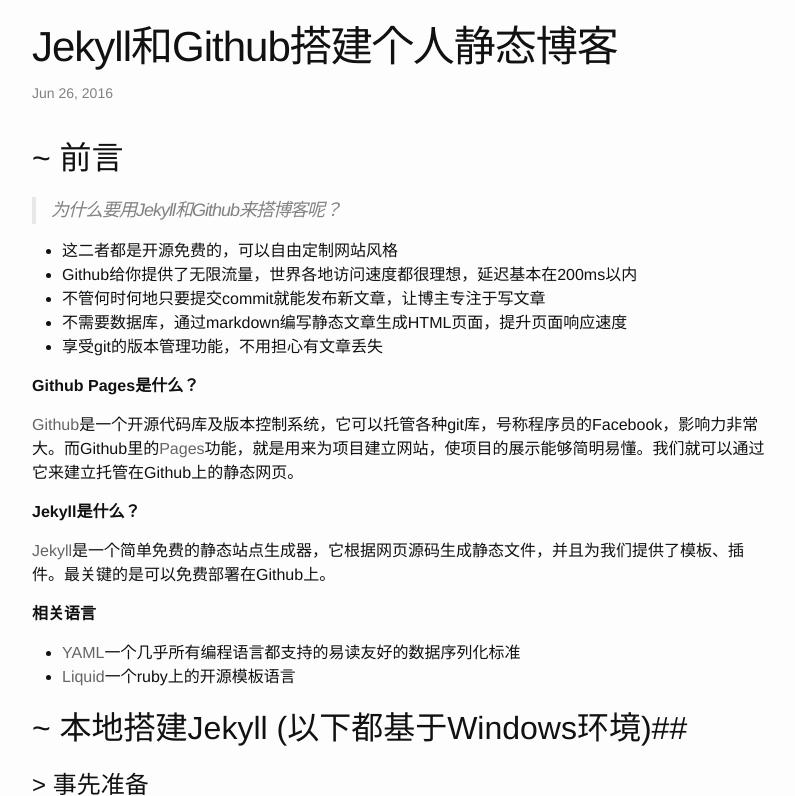
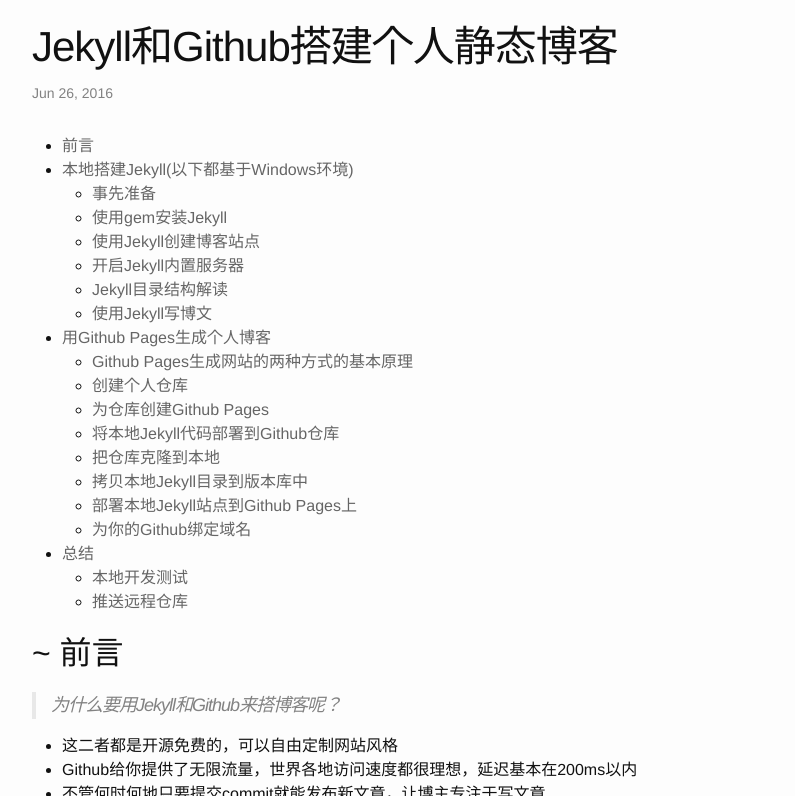
Before and after one commit to zyc8904/zyc8904.github.io, a Jekyll site: the page built from _posts/2016-06-26-MakeBlog.md, in a window 1280 px wide and 900 px high, cut to the strip 104-900 px from the top of the window. Shown: the whole strip, without its empty margins (238-1033 px from the left). Built offline with Jekyll 4.4.1, drawn with Linux system fonts in a browser that asks for light colours; nearby versions of some CDN libraries; library files that are not in the unit come from our copies; Markdown is read by kramdown in place of the engine named in the settings.

Commit message:
增加搭建博客的博文的目录

```diff
--- a/_config.yml
+++ b/_config.yml
@@ -16,4 +16,4 @@
 github_username:  Pwnny
 
 # Build settings
-markdown: Redcarpet
+markdown: Kramdown
--- a/_posts/2016-06-26-MakeBlog.md
+++ b/_posts/2016-06-26-MakeBlog.md
@@ -4,6 +4,29 @@
 date:   2016/6/26 13:03:42
 categories: original
 ---
+
+- [前言](#preface)
+- [本地搭建Jekyll(以下都基于Windows环境)](#NativeBuild)
+	- [事先准备](#NativeBuild01)
+	- [使用gem安装Jekyll](#NativeBuild02)
+	- [使用Jekyll创建博客站点](#NativeBuild03)
+	- [开启Jekyll内置服务器](#NativeBuild04)
+	- [Jekyll目录结构解读](#NativeBuild05)
+	- [使用Jekyll写博文](#NativeBuild06)
+- [用Github Pages生成个人博客](#createGit)
+	- [Github Pages生成网站的两种方式的基本原理](#createGit01)
+	- [创建个人仓库](#createGit02)
+	- [为仓库创建Github Pages](#createGit03)
+	- [将本地Jekyll代码部署到Github仓库](#createGit04)
+	- [把仓库克隆到本地](#createGit05)
+	- [拷贝本地Jekyll目录到版本库中](#createGit06)
+	- [部署本地Jekyll站点到Github Pages上](#createGit07)
+	- [为你的Github绑定域名](#createGit08)
+- [总结](#summarize)
+	- [本地开发测试](#summarize01)
+	- [推送远程仓库](#summarize02)
+
+<span id="preface"></span>
 
 ## ~ 前言 ##
 
@@ -28,7 +51,11 @@
 - [YAML](http://www.yaml.org/)一个几乎所有编程语言都支持的易读友好的数据序列化标准
 - [Liquid](https://shopify.github.io/liquid/)一个ruby上的开源模板语言
 
+<span id="NativeBuild"></span>
+
 ## ~ 本地搭建Jekyll (以下都基于Windows环境)##
+
+<span id="NativeBuild01"></span>
 
 # > 事先准备 #
 
@@ -53,6 +80,8 @@
 
 用RubyInstaller安装Ruby之后都附带有Gems，如有需要可以从[这里](https://rubygems.org/pages/download)单独下载RubyGems。
 
+<span id="NativeBuild02"></span>
+
 # > 使用gem安装Jekyll #
 
 >*代码示例中#及其后面的语句为注释*
@@ -62,6 +91,8 @@
     $ gem install jekyll
 
 所有Jekyll的gem依赖包都会被自动安装。
+
+<span id="NativeBuild03"></span>
 
 # > 使用Jekyll创建博客站点 #
 
@@ -75,6 +106,8 @@
     # 创建一个新的站点
 
 控制台可以看见（创建的地址有所不同）**New jekyll site installed in D:/blog.** 的提示。
+
+<span id="NativeBuild04"></span>
 
 # > 开启Jekyll 内置服务器#
 
@@ -90,6 +123,8 @@
 
 
 > 如果把 *$ jekyll serve* 换成 *$ jekyll serve --watch*，则功能和jekyll serve相同，但是可以在服务启动的情况下修改内容并且同步更新。简单说就是，不用再次启动服务就可以刷新浏览器看修改过的内容。
+
+<span id="NativeBuild05"></span>
 
 # > Jekyll目录结构解读 #
 
@@ -212,6 +247,8 @@
 
 Jekyll的配置文件，决定了如何解析网站的源代码，详细配置信息可以看[这里](http://jekyll.bootcss.com/docs/configuration/)。
 
+<span id="NativeBuild06"></span>
+
 # > 使用Jekyll写博文 #
 
 可以使用你喜欢的任何一个markdown编辑器，保存为规定格式（**年**是4位数字，**月**和**日**都是2位数字。**MARKUP**扩展名代表了这篇文章 是用什么格式写的。）的文件名：
@@ -275,7 +312,11 @@
 
 本地搭建Jekyll和写文章的所有过程大致就是这些了。如有更多疑问到[Jekyll官网](https://jekyllrb.com/)和[Jekyll中文网](http://jekyll.bootcss.com/)查阅详细资料。
 
+<span id="createGit"></span>
+
 ## ~ 用Github Pages生成个人博客 ##
+
+<span id="createGit01"></span>
 
 #  #Github Pages生成网站的两种方式的基本原理 #
 
@@ -307,6 +348,8 @@
 
 ### 接下来我们用第二种方式搭建博客 ###
 
+<span id="createGit02"></span>
+
 # > 创建个人仓库 #
 
 因为我们使用第二种方式创建，所以仓库的名称可以随意取。在这以Test01为名字。
@@ -314,6 +357,8 @@
 在Repossitory name处填入Test01，选择Public类型，然后点击下面的Create respository按钮：
 
  ![author](http://pwnny.cn/assets/images/makeBlog/createRespository01.PNG)
+
+<span id="createGit03"></span>
 
 # > 为仓库创建Github Pages #
 
@@ -344,9 +389,13 @@
 
 >可能有人会问，地址栏怎么和我输入的网址不一样。这是因为我把域名绑定到了我的github上，**zyc8904.github.io** 被自动换成了我的域名，不要着急，后面我会教大家如何绑定域名
 
+<span id="createGit04"></span>
+
 # > 将本地Jekyll代码部署到Gihub仓库 #
 
 我们的目的就是在本地利用Jekyll搭建好博客，并且测试开发，写文章，然后推送到Github仓库里，发布到线上。前面已经教大家搭建好了本地Jekyll，接下来就教大家把它推送到Github仓库中。
+
+<span id="createGit05"></span>
 
 # > 把仓库克隆到本地 #
 
@@ -371,6 +420,8 @@
 
 现在我们打开[http://localhost:4000]，就可以看见我们在Github上创建的Pages页面了。
 
+<span id="createGit06"></span>
+
 # > 拷贝本地Jekyll目录到版本库中 #
 
 删除Test01下的示例文件和文件夹：**_site** 、**stylesheets** 、**index.html** 、**params.json**。
@@ -389,6 +440,8 @@
 
  ![author](http://pwnny.cn/assets/images/makeBlog/watched.PNG)
 
+<span id="createGit07"></span>
+
 # > 部署本地Jekyll站点到Github Pages上 #
 
 打开Github for windows客户端，会看到 **changes** 上面有个点，说明他已经检测到我们的仓库的变化，并且自动把变化都列举在了下面：
@@ -405,6 +458,8 @@
 
 以后你只要在本地**Test01**文件夹下的**_posts**文件夹里写文章，然后推送到远程仓库就可以了。
 
+<span id="createGit08"></span>
+
 # > 为你的Github绑定域名 #
 
 1·  我们的域名只能替换 **username.github.io** ，所以你需要按照前面的方式一自己建一个仓库，创建好Github Pages，然后克隆到本地。在本地的**username.github.io** 文件夹下新建一个CNAME文件，注意没有后缀名。在里面添加你的域名，如我的就是 **pwnny.cn**，然后推送CNAME文件到远程仓库。
@@ -416,16 +471,22 @@
 
 过几分钟，刷新博客，就能直接用域名访问了。
 
+<span id="summarize"></span>
+
 ## ~ 总结 ##
 
 以后写博客的思路大致就是这样：
 
-###  #本地开发测试 ###
+<span id="summarize01"></span>
+
+### #本地开发测试 ###
 
 1. 用markdown写文章，并按规定名称格式保存在**_posts**里。
 2. 用**jekyll serve --watch** 启动服务器，在浏览器里查看。
 
-###  #推送远程仓库 ###
+<span id="summarize02"></span>
+
+### #推送远程仓库 ###
 
 1. 用git客户端推送到远程仓库里。
 2. 通过域名访问。
```
